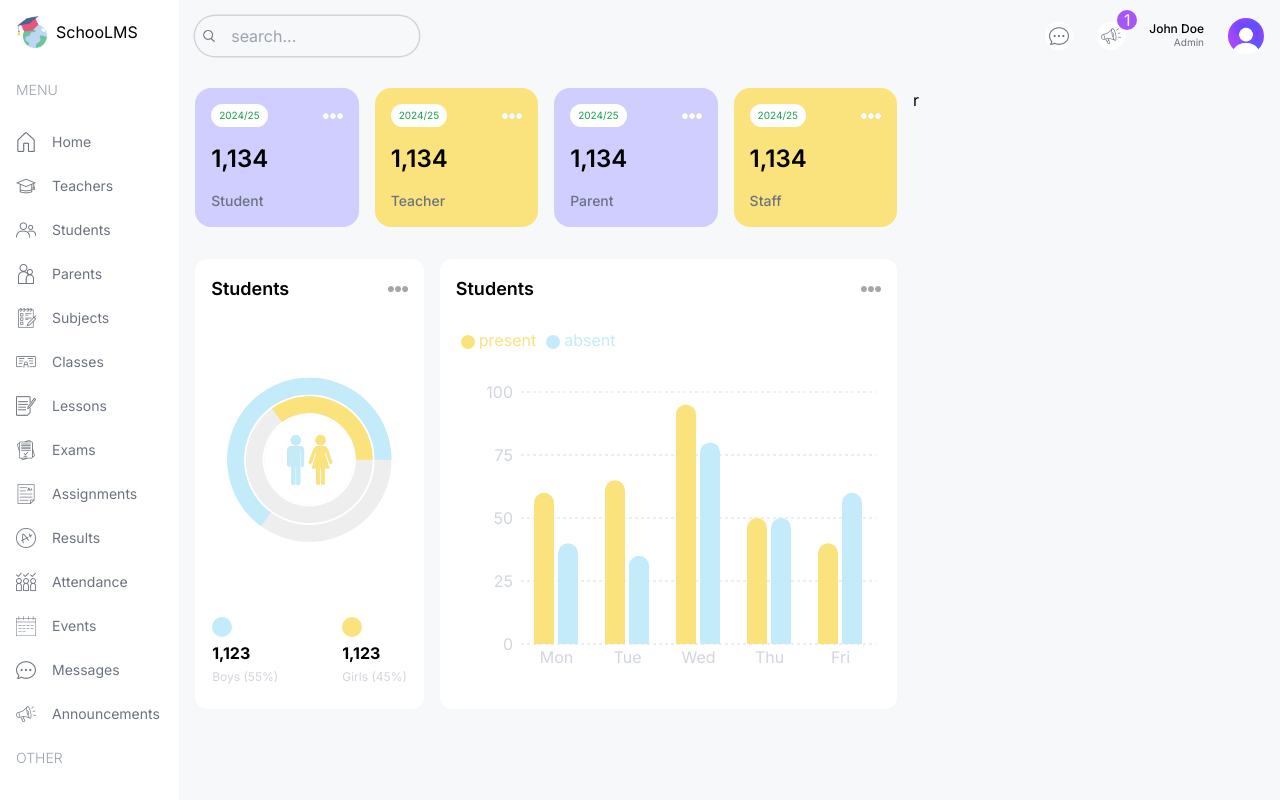
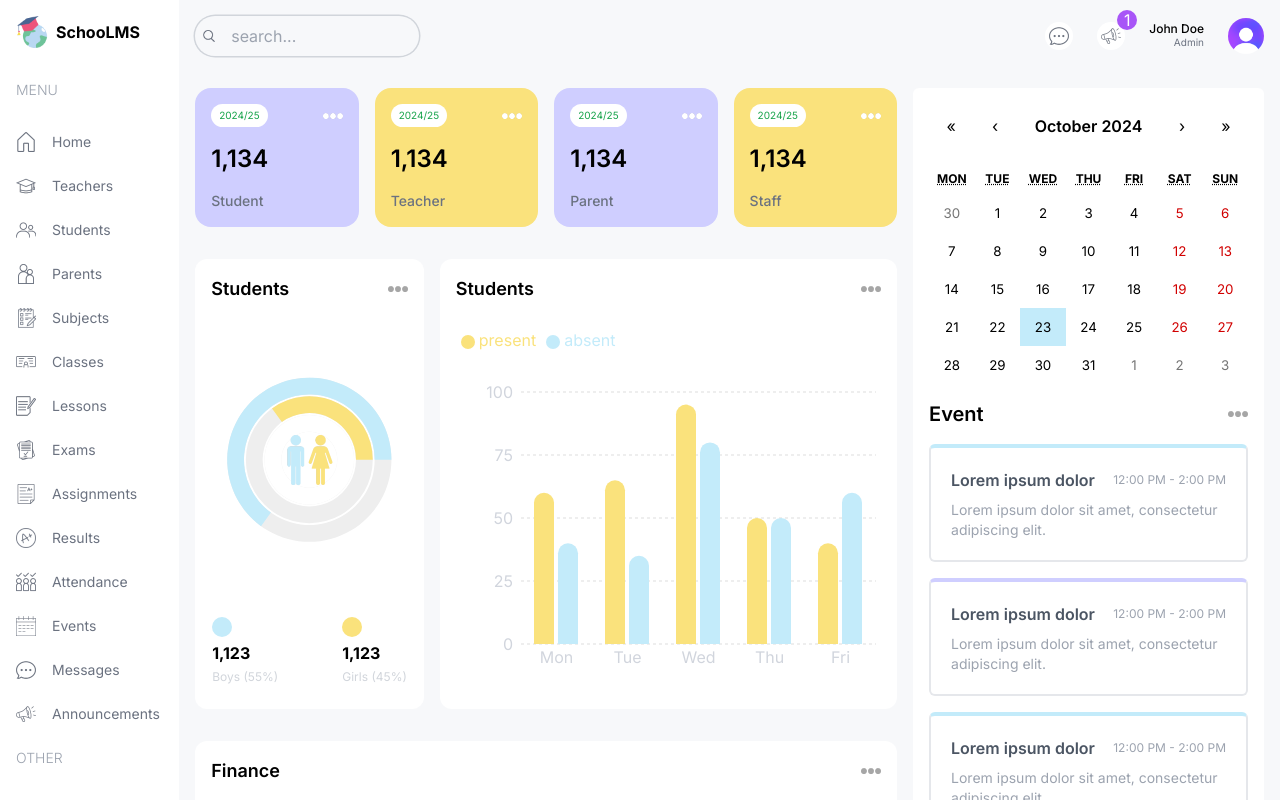
Before and after one commit to OsamaAbdulHafeez/LMS, a Next.js app: page /admin in a window 1280 px wide. Built offline with nearby package versions, Linux system fonts and the light colour scheme.

Commit message:
admin page complete

```diff
--- a/package.json
+++ b/package.json
@@ -11,6 +11,7 @@
   "dependencies": {
     "next": "14.2.5",
     "react": "^18",
+    "react-calendar": "^5.0.0",
     "react-dom": "^18",
     "recharts": "^2.13.0"
   },
--- a/src/app/(dashboard)/admin/page.tsx
+++ b/src/app/(dashboard)/admin/page.tsx
@@ -1,5 +1,8 @@
+import Announcements from '@/components/Announcements'
 import AttendanceChart from '@/components/AttendanceChart'
 import CountChart from '@/components/CountChart'
+import EventCalender from '@/components/EventCalender'
+import FinanceChart from '@/components/FinanceChart'
 import UserCard from '@/components/UserCard'
 import React from 'react'
 
@@ -25,12 +28,13 @@
           </div>
         </div>
         {/* BOTTOM CHARTS */}
-        <div>
-
+        <div className='w-full h-[500px]'>
+          <FinanceChart/>
         </div>
       </div>
-      <div className='w-full lg:w-1/3'>
-        r
+      <div className='w-full lg:w-1/3 flex flex-col gap-8'>
+        <EventCalender/>
+        <Announcements/>
       </div>
     </div>
   )
--- a/src/app/(dashboard)/layout.tsx
+++ b/src/app/(dashboard)/layout.tsx
@@ -12,7 +12,7 @@
           <div className="w-[14%] md:w-[8%] lg:w-[16%] xl:w-[14%] p-4 overflow-auto">
             <Link href="/" className="flex items-center justify-center lg:justify-start gap-2">
               <Image src="/logo.png" alt="logo" width={32} height={32}/>
-              <span className="hidden lg:block">SchooLMS</span>
+              <span className="hidden lg:block font-bold">SchooLMS</span>
             </Link>
             <Menu/>
           </div>
--- a/src/app/globals.css
+++ b/src/app/globals.css
@@ -1,3 +1,17 @@
 @tailwind base;
 @tailwind components;
 @tailwind utilities;
+
+
+.react-calendar{
+    width: 100% !important;
+    border: none !important;
+    font-family: "Inter",sans-serif !important;
+}
+.react-calendar__navigation__label__labelText{
+    font-weight: 600;
+}
+.react-calendar__tile--active{
+    background-color: #C3EBFA !important;
+    color: black !important;
+}
--- /dev/null
+++ b/src/components/Announcements.tsx
@@ -0,0 +1,38 @@
+import Image from "next/image";
+
+const Announcements = () => {
+  return (
+    <div className="bg-white p-4 rounded-md">
+      {/* TITLE */}
+      <div className="flex justify-between items-center">
+        <h1 className="text-xl font-semibold">Announcements</h1>
+        <span className="text-xs text-gray-400">View All</span>
+      </div>
+      <div className="flex flex-col gap-4 mt-4">
+        <div className="bg-Sky rounded-md p-4">
+            <div className="flex justify-between items-center">
+                <h2 className="font-medium">Lorem ipsum dolor sit amet.</h2>
+                <span className="text-xs text-gray-400 bg-white rounded-md p-1">01-01-2025</span>
+            </div>
+            <p className="text-sm text-gray-400 mt-1">Lorem ipsum dolor sit amet consectetur adipisicing elit. Tempora a rem beatae?</p>
+        </div>
+        <div className="bg-Purple rounded-md p-4">
+            <div className="flex justify-between items-center">
+                <h2 className="font-medium">Lorem ipsum dolor sit amet.</h2>
+                <span className="text-xs text-gray-400 bg-white rounded-md p-1">01-01-2025</span>
+            </div>
+            <p className="text-sm text-gray-400 mt-1">Lorem ipsum dolor sit amet consectetur adipisicing elit. Tempora a rem beatae?</p>
+        </div>
+        <div className="bg-Yellow rounded-md p-4">
+            <div className="flex justify-between items-center">
+                <h2 className="font-medium">Lorem ipsum dolor sit amet.</h2>
+                <span className="text-xs text-gray-400 bg-white rounded-md p-1">01-01-2025</span>
+            </div>
+            <p className="text-sm text-gray-400 mt-1">Lorem ipsum dolor sit amet consectetur adipisicing elit. Tempora a rem beatae?</p>
+        </div>
+      </div>
+    </div>
+  );
+};
+
+export default Announcements;
--- /dev/null
+++ b/src/components/EventCalender.tsx
@@ -0,0 +1,54 @@
+"use client"
+
+import Image from "next/image";
+import { useState } from "react";
+import Calendar from "react-calendar";
+import 'react-calendar/dist/Calendar.css';
+type ValuePiece = Date | null;
+type Value = ValuePiece | [ValuePiece, ValuePiece];
+// TEMPORARY
+const events = [
+    {
+      id: 1,
+      title: "Lorem ipsum dolor",
+      time: "12:00 PM - 2:00 PM",
+      description: "Lorem ipsum dolor sit amet, consectetur adipiscing elit.",
+    },
+    {
+      id: 2,
+      title: "Lorem ipsum dolor",
+      time: "12:00 PM - 2:00 PM",
+      description: "Lorem ipsum dolor sit amet, consectetur adipiscing elit.",
+    },
+    {
+      id: 3,
+      title: "Lorem ipsum dolor",
+      time: "12:00 PM - 2:00 PM",
+      description: "Lorem ipsum dolor sit amet, consectetur adipiscing elit.",
+    },
+  ];
+const EventCalender = () => {
+const [value, onChange] = useState<Value>(new Date());
+  return (
+    <div className="bg-white p-4 rounded-md">
+      <Calendar onChange={onChange} value={value} />
+      <div className="flex justify-between items-center">
+      <h1 className="text-xl font-semibold my-4">Event</h1>
+      <Image src="/moreDark.png" alt="" width={20} height={20} />
+    </div>
+      <div className="flex flex-col gap-4">
+        {events.map(event=>(
+            <div className="p-5 rounded-md border-2 border-gray-200 border-t-4 odd:border-t-Sky even:border-t-Purple" key={event.id}>
+                <div className="flex items-center justify-between">
+                    <h1 className="font-semibold text-gray-600">{event.title}</h1>
+                    <span className="text-xs text-gray-400">{event.time}</span>
+                </div>
+                <p className="mt-2 text-gray-400 text-sm">{event.description}</p>
+            </div>
+        ))}
+      </div>
+    </div>
+  )
+}
+
+export default EventCalender
--- /dev/null
+++ b/src/components/FinanceChart.tsx
@@ -0,0 +1,94 @@
+"use client"
+import Image from "next/image"
+import { LineChart, Line, XAxis, YAxis, CartesianGrid, Tooltip, Legend, ResponsiveContainer } from 'recharts';
+
+const data = [
+  {
+    name: 'Jan',
+    income: 4000,
+    expense: 2400,
+  },
+  {
+    name: 'Feb',
+    income: 3000,
+    expense: 1398,
+  },
+  {
+    name: 'Mar',
+    income: 2000,
+    expense: 9800,
+  },
+  {
+    name: 'Apr',
+    income: 2780,
+    expense: 3908,
+  },
+  {
+    name: 'May',
+    income: 1890,
+    expense: 4800,
+  },
+  {
+    name: 'Jun',
+    income: 2390,
+    expense: 3800,
+  },
+  {
+    name: 'Jul',
+    income: 3490,
+    expense: 4300,
+  },
+  {
+    name: 'Aug',
+    income: 3490,
+    expense: 4300,
+  },
+  {
+    name: 'Sep',
+    income: 3490,
+    expense: 4300,
+  },
+  {
+    name: 'Oct',
+    income: 3490,
+    expense: 4300,
+  },
+  {
+    name: 'Nov',
+    income: 3490,
+    expense: 4300,
+  },
+  {
+    name: 'Dec',
+    income: 3490,
+    expense: 4300,
+  },
+];
+const FinanceChart = () => {
+  return (
+    <div className="bg-white rounded-xl h-full w-full p-4">
+    {/* TITLE */}
+    <div className="flex justify-between items-center">
+      <h1 className="text-lg font-semibold">Finance</h1>
+      <Image src="/moreDark.png" alt="" width={20} height={20} />
+    </div>
+    <ResponsiveContainer width="100%" height="90%">
+        <LineChart
+          width={500}
+          height={300}
+          data={data}
+        >
+          <CartesianGrid strokeDasharray="3 3" stroke="#ddd"/>
+          <XAxis dataKey="name" axisLine={false} tickLine={false} tick={{fill:"#d1d5dd"}}/>
+          <YAxis axisLine={false} tickLine={false} tick={{fill:"#d1d5dd"}} tickMargin={10}/>
+          <Tooltip />
+          <Legend align="center" verticalAlign="top" wrapperStyle={{paddingTop:'10px',paddingBottom:'30px'}}/>
+          <Line type="monotone" dataKey="income" stroke="#C3FBFA" strokeWidth={5}/>
+          <Line type="monotone" dataKey="expense" stroke="#CFCEFF" strokeWidth={5}/>
+        </LineChart>
+      </ResponsiveContainer>
+    </div>
+  )
+}
+
+export default FinanceChart
```
Also changed, not shown: 1 other file (tests, documents, lock files or other folders).
